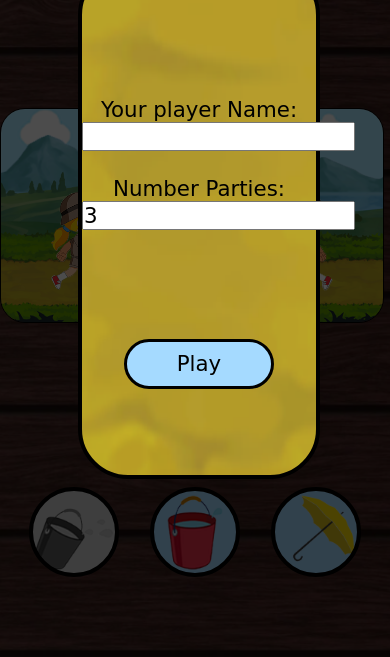
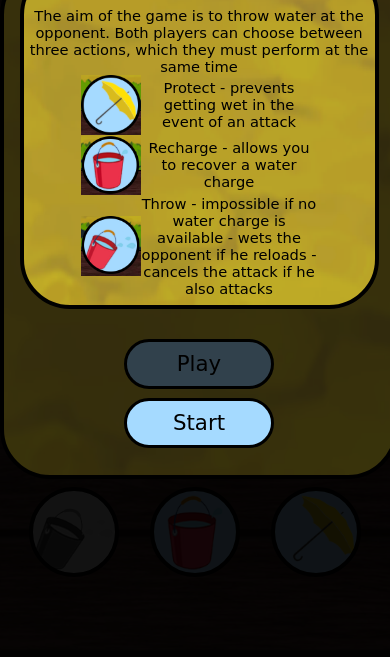
Before and after one commit to elisewillekens30/elisewillekens30.github.io, a website: page index.html in a window 390 px wide. Shown: the part 187-844 px from the top of the page. Drawn offline with Linux system fonts and the light colour scheme; a web font is replaced by a local one.

Commit message:
Add files via upload

```diff
--- a/css/style.css
+++ b/css/style.css
@@ -129,9 +129,20 @@ input:focus{outline: 0;}
   border-radius: 25px;
   border: 4px solid #000;
   margin-top: -30px;
-  margin-bottom: 100px;
+  margin-bottom: 50px;
 }
 
+#rules > div{
+  width: 90%!important;
+  height: auto!important;
+  padding-bottom: 2%;
+  position:absolute;
+  left: 5%;
+}
+#playRules{
+  position: absolute;
+  top: 429px!important;;
+}
 #sends{
   background: #A5DAFF url(../images/interfaces/send.png) no-repeat;
   background-size: cover;
@@ -237,6 +248,17 @@ input:focus{outline: 0;}
   margin-top: 70px;
 }
 
+.icon-rules{
+  display: flex;
+  flex-wrap: wrap;
+  align-items: center;
+  justify-content: center;
+}
+
+.icon-rules p{
+  width: 50%;
+}
+
 
 
 @media only screen and (max-width: 600px) {
@@ -252,4 +274,32 @@ input:focus{outline: 0;}
     bottom: 80px;
   }
 
+ .popup > div{
+  position: absolute;
+  width: 100%;
+  height: 60%;
+  left: 0%;
+  background: url(../images/interfaces/popup.png) no-repeat;
+  background-size: cover;
+  border: 4px solid #000;
+  border-radius: 50px;
+  text-align: center;
+  z-index: 20;
+  opacity: 1;
+ }
+
+ .popup > div p{
+  font-size: 11pt;
 }
+
+.popup img{
+   width: 60px;
+   height: 60px;
+   object-fit: cover;
+}
+
+.name{
+  margin-bottom: 10px;
+}
+
+}
--- a/index.html
+++ b/index.html
@@ -72,10 +72,19 @@
       </div>
     </div>
 
-    <div id="rules" class="displaynone popup">
+    <div id="rules" class=" popup">
       <div>
         <div class="name"><h1>H2O</h1></div>
-        <p>Lorem ipsum dolor sit amet consectetur adipisicing elit. Beatae corporis facilis voluptates iure quam vero, facere eligendi est eos aliquam distinctio modi impedit velit quia?</p>
+        <p>The aim of the game is to throw water at the opponent. Both players can choose between three actions, which they must perform at the same time</p>
+        <div class="icon-rules">
+          <img src="images/interfaces/icon-parapluie.png" alt="icon parapluie"><p>Protect - prevents getting wet in the event of an attack</p>
+        </div>
+        <div  class="icon-rules">
+          <img src="images/interfaces/icon-seau.png" alt="icon seau"><p>Recharge - allows you to recover a water charge</p>
+        </div>
+        <div  class="icon-rules">
+          <img src="images/interfaces/icon-send.png" alt="icon send"><p>Throw - impossible if no water charge is available - wets the opponent if he reloads - cancels the attack if he also attacks </p>
+        </div>
         <button id="playRules" class="playbtn">Start</button>
       </div>
     </div>
```
Also changed, not shown: images/interfaces/icon-parapluie.png (added), images/interfaces/icon-seau.png (added), images/interfaces/icon-send.png (added).
